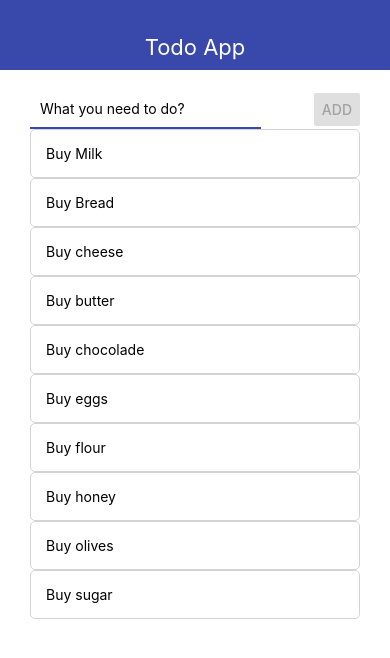
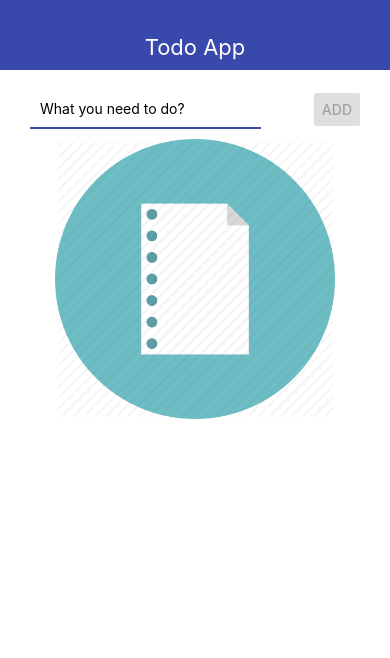
Before and after one commit to EdiGal91/novice-rn-todo-app, a React Native app: screen / in a window 390 px wide. Shown: the top 658 px of the page. Built offline with nearby package versions, Linux system fonts and the light colour scheme.

Commit message:
add image when empty list

```diff
--- a/App.js
+++ b/App.js
@@ -8,16 +8,9 @@
   const [todoId, setTodoId] = useState(null);
 
   const [todos, setTodos] = useState([
-    { id: 1, title: "Buy Milk" },
-    { id: 2, title: "Buy Bread" },
-    { id: 4, title: "Buy cheese" },
-    { id: 5, title: "Buy butter" },
-    { id: 6, title: "Buy chocolade" },
-    { id: 7, title: "Buy eggs" },
-    { id: 8, title: "Buy flour" },
-    { id: 9, title: "Buy honey" },
-    { id: 10, title: "Buy olives" },
-    { id: 11, title: "Buy sugar" }
+    // { id: 1, title: "Buy Milk" },
+    // { id: 2, title: "Buy Bread" },
+    // { id: 3, title: "Buy sugar" }
   ]);
 
   const addTodo = title => {
--- a/src/screens/MainScreen.js
+++ b/src/screens/MainScreen.js
@@ -1,14 +1,36 @@
 import React from "react";
-import { StyleSheet, View, Text } from "react-native";
+import { StyleSheet, View, Text, Image } from "react-native";
 import { Todos } from "../components/Todos";
 import { AddTodo } from "../components/AddTodo";
 export const MainScreen = ({ addTodo, todos, onLongPress, onPress }) => {
+  const content = todos.length ? (
+    <Todos todos={todos} onLongPress={onLongPress} onPress={onPress} />
+  ) : (
+    <View style={styles.wrapImage}>
+      <Image
+        style={styles.image}
+        source={require("../../assets/no-items.png")}
+      />
+    </View>
+  );
   return (
     <View>
       <AddTodo onSubmit={addTodo} />
-      <Todos todos={todos} onLongPress={onLongPress} onPress={onPress} />
+      {content}
     </View>
   );
 };
 
-const styles = StyleSheet.create({});
+const styles = StyleSheet.create({
+  wrapImage: {
+    alignItems: "center",
+    justifyContent: "center",
+    padding: 10,
+    height: 300
+  },
+  image: {
+    width: "100%",
+    height: "100%",
+    resizeMode: "contain"
+  }
+});
```
Also changed, not shown: assets/no-items.png (added).
